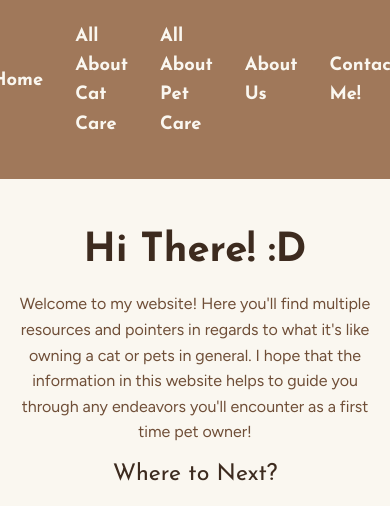
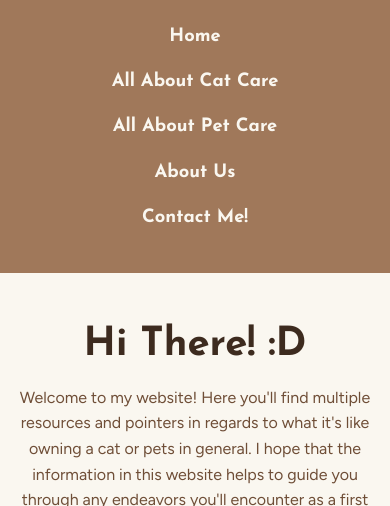
Before and after one commit to hannerep/IS117_Website_P4, a plain HTML site: page index.html in a window 390 px wide. Shown: the part 338-844 px from the top of the page. Drawn offline with nearby package versions, Linux system fonts and the light colour scheme.

Commit message:
Add responsive nav bar

```diff
--- a/Styles/aboutus.css
+++ b/Styles/aboutus.css
@@ -194,3 +194,16 @@ footer {
   color: var(--muted);
   background-color: var(--bg); /* Optional: keeps it from looking transparent */
 }
+
+/* Responsive styles */
+@media (max-width: 768px) {
+  nav.navbar ul.menu {
+    flex-direction: column;
+    gap: 1rem;
+  }
+
+  .card-container {
+    flex-direction: column;
+    align-items: center;
+  }
+}
--- a/Styles/allaboutcats.css
+++ b/Styles/allaboutcats.css
@@ -217,3 +217,16 @@ footer {
   color: var(--muted);
   background-color: var(--bg); /* Optional: keeps it from looking transparent */
 }
+
+/* Responsive styles */
+@media (max-width: 768px) {
+  nav.navbar ul.menu {
+    flex-direction: column;
+    gap: 1rem;
+  }
+
+  .card-container {
+    flex-direction: column;
+    align-items: center;
+  }
+}
--- a/Styles/allaboutpets.css
+++ b/Styles/allaboutpets.css
@@ -200,3 +200,16 @@ footer {
   color: var(--muted);
   background-color: var(--bg); /* Optional: keeps it from looking transparent */
 }
+
+/* Responsive styles */
+@media (max-width: 768px) {
+  nav.navbar ul.menu {
+    flex-direction: column;
+    gap: 1rem;
+  }
+
+  .card-container {
+    flex-direction: column;
+    align-items: center;
+  }
+}
--- a/Styles/companion.css
+++ b/Styles/companion.css
@@ -194,3 +194,16 @@ footer {
   color: var(--muted);
   background-color: var(--bg); /* Optional: keeps it from looking transparent */
 }
+
+/* Responsive styles */
+@media (max-width: 768px) {
+  nav.navbar ul.menu {
+    flex-direction: column;
+    gap: 1rem;
+  }
+
+  .card-container {
+    flex-direction: column;
+    align-items: center;
+  }
+}
--- a/Styles/contact.css
+++ b/Styles/contact.css
@@ -270,3 +270,16 @@ footer {
   color: var(--muted);
   background-color: var(--bg); /* Optional: keeps it from looking transparent */
 }
+
+/* Responsive styles */
+@media (max-width: 768px) {
+  nav.navbar ul.menu {
+    flex-direction: column;
+    gap: 1rem;
+  }
+
+  .card-container {
+    flex-direction: column;
+    align-items: center;
+  }
+}
--- a/Styles/main.css
+++ b/Styles/main.css
@@ -229,3 +229,16 @@ footer {
   color: var(--muted);
   background-color: var(--bg); /* Optional: keeps it from looking transparent */
 }
+
+/* Responsive styles */
+@media (max-width: 768px) {
+  nav.navbar ul.menu {
+    flex-direction: column;
+    gap: 1rem;
+  }
+
+  .card-container {
+    flex-direction: column;
+    align-items: center;
+  }
+}
--- a/Styles/placeholder.css
+++ b/Styles/placeholder.css
@@ -183,3 +183,16 @@ footer {
   color: var(--muted);
   background-color: var(--bg); /* Optional: keeps it from looking transparent */
 }
+
+/* Responsive styles */
+@media (max-width: 768px) {
+  nav.navbar ul.menu {
+    flex-direction: column;
+    gap: 1rem;
+  }
+
+  .card-container {
+    flex-direction: column;
+    align-items: center;
+  }
+}
--- a/Styles/prosandcons.css
+++ b/Styles/prosandcons.css
@@ -198,3 +198,16 @@ footer {
   color: var(--muted);
   background-color: var(--bg); /* Optional: keeps it from looking transparent */
 }
+
+/* Responsive styles */
+@media (max-width: 768px) {
+  nav.navbar ul.menu {
+    flex-direction: column;
+    gap: 1rem;
+  }
+
+  .card-container {
+    flex-direction: column;
+    align-items: center;
+  }
+}
--- a/Styles/thecats.css
+++ b/Styles/thecats.css
@@ -216,3 +216,16 @@ footer {
   text-align: center;
   color: var(--muted);
 }
+
+/* Responsive styles */
+@media (max-width: 768px) {
+  nav.navbar ul.menu {
+    flex-direction: column;
+    gap: 1rem;
+  }
+
+  .card-container {
+    flex-direction: column;
+    align-items: center;
+  }
+}
--- a/Styles/thedev.css
+++ b/Styles/thedev.css
@@ -188,3 +188,16 @@ footer {
   color: var(--muted);
   background-color: var(--bg); /* Optional: keeps it from looking transparent */
 }
+
+/* Responsive styles */
+@media (max-width: 768px) {
+  nav.navbar ul.menu {
+    flex-direction: column;
+    gap: 1rem;
+  }
+
+  .card-container {
+    flex-direction: column;
+    align-items: center;
+  }
+}
--- a/index.html
+++ b/index.html
@@ -19,9 +19,9 @@
 	</header>
 	<nav class="navbar">
         <section class="menu">
-		<ul class="menu">
-			<li><a class="current" href="index.html">Home</a></li>
-			<li><a href="/IS117_Website_P4/Pages/AllAboutCats.html">All About Cat Care</a></li>
+			<ul class="menu">
+				<li><a class="current" href="index.html">Home</a></li>
+				<li><a href="/IS117_Website_P4/Pages/AllAboutCats.html">All About Cat Care</a></li>
             <li class="submenu">
                 <a href="/IS117_Website_P4/Pages/AllAboutPets.html">All About Pet Care</a>
                 <ul class="dropdown">
@@ -37,7 +37,7 @@
 				</ul>
 			</li>
             <li><a href="/IS117_Website_P4/Pages/ContactMe.html">Contact Me!</a></li>
-		</ul>
+			</ul>
         </section>
 	</nav>
 	<main>
@@ -84,5 +84,23 @@
 	<footer>
 		<p>&copy;Haylie Repuyan 2025 | Terms of Use | Privacy Statement</p>
 	</footer>
+
+
+	<!-- Responsive HTML-->
+	 <script>
+  		const toggle = document.querySelector('.menu-toggle');
+  		const menu = document.querySelector('.menu-container');
+
+ 		 toggle.addEventListener('click', () => {
+    		menu.classList.toggle('active');
+  		});
+
+  		document.querySelectorAll('.submenu > a').forEach(link => {
+    		link.addEventListener('click', e => {
+     		 e.preventDefault();
+      			link.parentElement.classList.toggle('open');
+   			 });
+  			});
+	</script>
 </body>
 </html>
```
